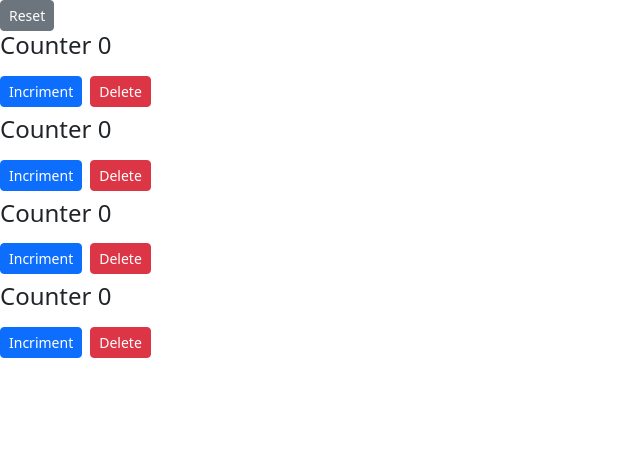
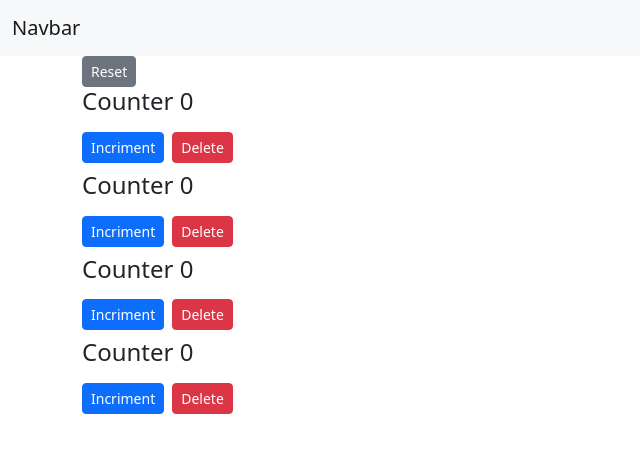
Before and after one commit to V5NEXT/react-counter-app, a React (Create React App) app: page / in a window 1280 px wide. Shown: the top 452 px of the page, without its empty margins (0-640 px from the left). Built offline with nearby package versions, Linux system fonts and the light colour scheme.

Commit message:
Added Navbar

```diff
--- a/src/App.js
+++ b/src/App.js
@@ -1,24 +1,16 @@
-import logo from './logo.svg';
 import './App.css';
+import NavBar from './components/navbar';
+import Counters from './components/counters';
+import React from 'react';
 
 function App() {
   return (
-    <div className="App">
-      <header className="App-header">
-        <img src={logo} className="App-logo" alt="logo" />
-        <p>
-          Edit <code>src/App.js</code> and save to reload.
-        </p>
-        <a
-          className="App-link"
-          href="https://reactjs.org"
-          target="_blank"
-          rel="noopener noreferrer"
-        >
-          Learn React
-        </a>
-      </header>
-    </div>
+    <React.Fragment>
+ <NavBar/>
+ <main className='container'>
+  <Counters/>
+ </main>
+ </React.Fragment>
   );
 }
 
--- /dev/null
+++ b/src/components/navbar.jsx
@@ -0,0 +1,18 @@
+import React, { Component } from 'react';
+
+
+class NavBar extends Component {
+    state = {  }
+    render() {
+        return (
+
+            <nav className="navbar bg-light">
+  <div className="container-fluid">
+    <a className="navbar-brand" href="#">Navbar</a>
+  </div>
+</nav>
+        );
+    }
+}
+
+export default NavBar;
--- a/src/index.js
+++ b/src/index.js
@@ -4,12 +4,11 @@
 import App from './App';
 import reportWebVitals from './reportWebVitals';
 import 'bootstrap/dist/css/bootstrap.css';
-import Counters from './components/counters';
 
 
 const root = ReactDOM.createRoot(document.getElementById('root'));
 root.render(
-    <Counters />
+    <App />
 );
 
 // If you want to start measuring performance in your app, pass a function
```
